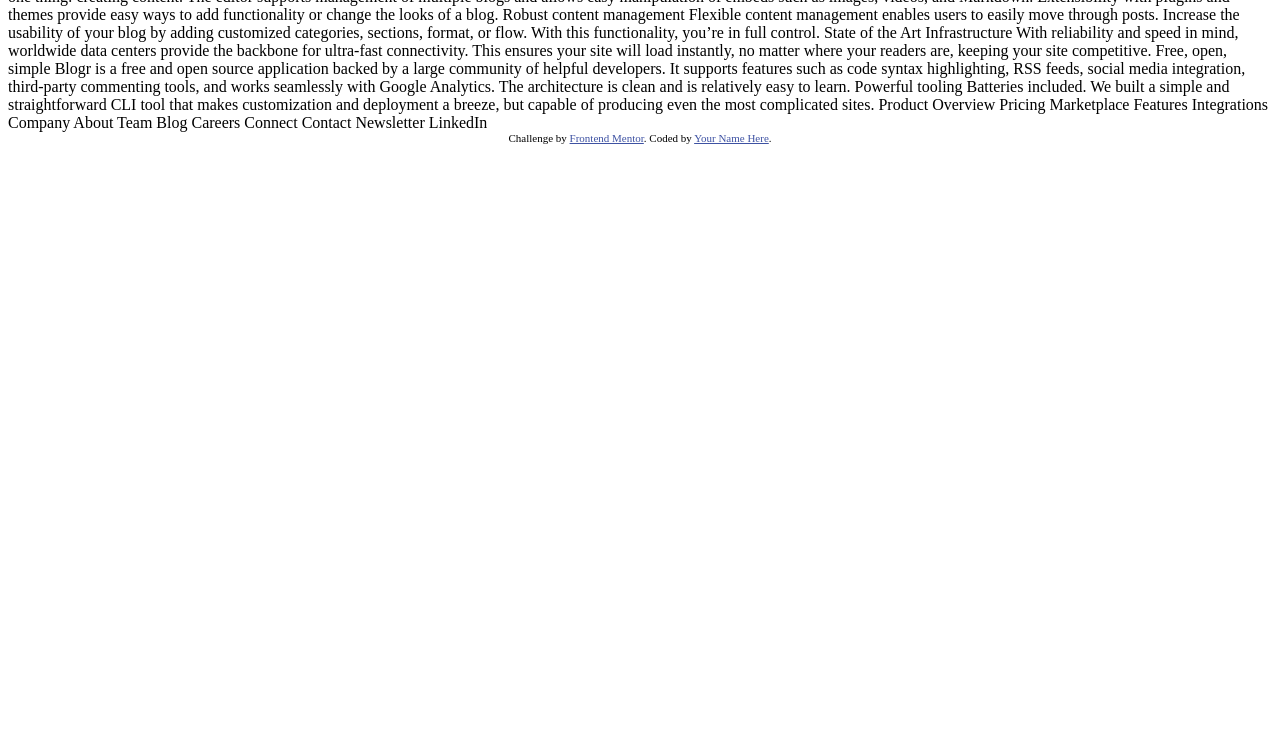
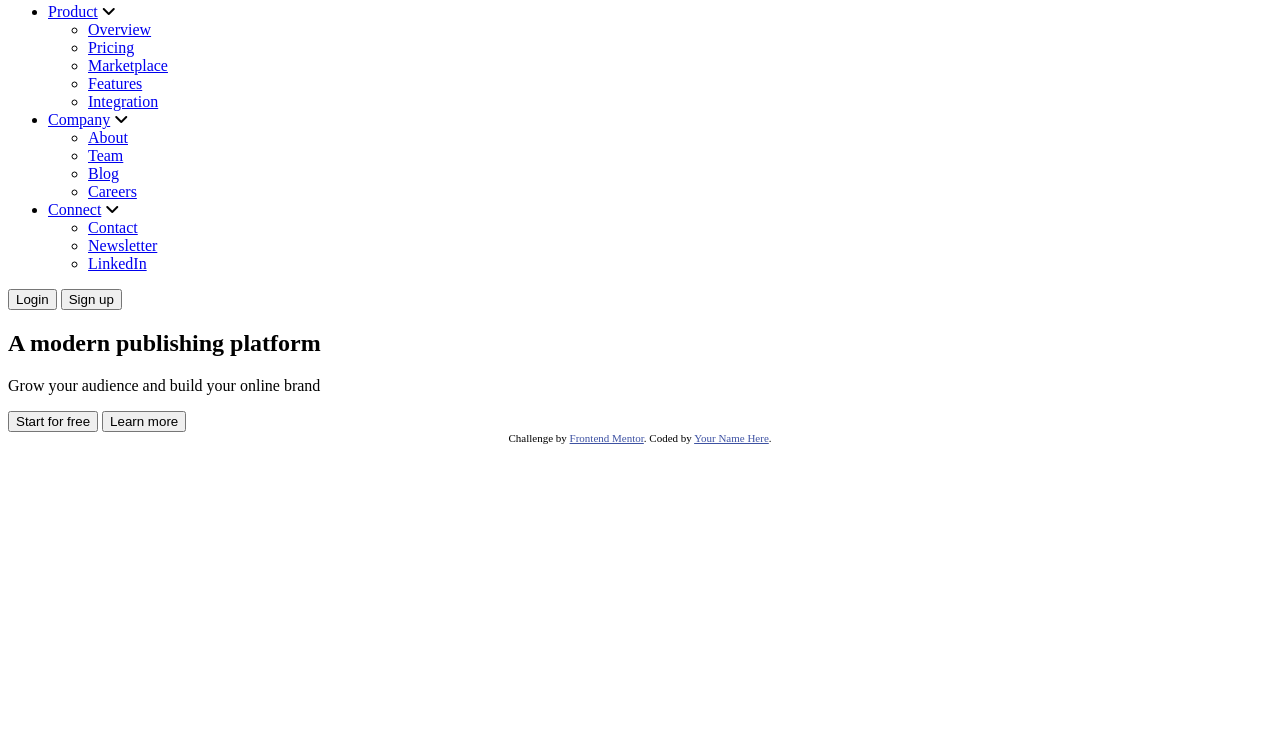
Before and after one commit to raymond-sikpojie/Blogr-Landing-Page, a plain HTML site: page index.html in a window 1280 px wide. Shown: the part 56-800 px from the top of the page. Drawn offline with Linux system fonts and the light colour scheme.

Commit message:
added html

```diff
--- a/index.html
+++ b/index.html
@@ -1,99 +1,94 @@
 <!DOCTYPE html>
 <html lang="en">
   <head>
-  <meta charset="UTF-8">
-  <meta name="viewport" content="width=device-width, initial-scale=1.0"> <!-- displays site properly based on user's device -->
+    <meta charset="UTF-8" />
+    <meta name="viewport" content="width=device-width, initial-scale=1.0" />
+    <!-- displays site properly based on user's device -->
 
-  <link rel="icon" type="image/png" sizes="32x32" href="./images/favicon-32x32.png">
+    <link
+      rel="icon"
+      type="image/png"
+      sizes="32x32"
+      href="./images/favicon-32x32.png"
+    />
 
     <title>Frontend Mentor | [Blogr]</title>
 
     <!-- Feel free to remove these styles or customise in your own stylesheet 👍 -->
     <style>
-    .attribution { font-size: 11px; text-align: center; }
-    .attribution a { color: hsl(228, 45%, 44%); }
+      .attribution {
+        font-size: 11px;
+        text-align: center;
+      }
+      .attribution a {
+        color: hsl(228, 45%, 44%);
+      }
     </style>
+    <script
+      src="https://kit.fontawesome.com/731e2a8dd9.js"
+      crossorigin="anonymous"
+    ></script>
   </head>
   <body>
-  Product
+    <main>
+      <section class="section-1">
+        <nav>
+          <h3>Blogr</h3>
+          <div class="menu-buttons">
+            <ul class="product">
+              <li class="product-btn">
+                <a href="#">Product</a>
+                <i class="fas fa-angle-down"></i>
+                <ul class="dropdown">
+                  <li><a href="#">Overview</a></li>
+                  <li><a href="#">Pricing</a></li>
+                  <li><a href="#">Marketplace</a></li>
+                  <li><a href="#">Features</a></li>
+                  <li><a href="#">Integration</a></li>
+                </ul>
+              </li>
+              <li class="product-btn">
+                <a href="#">Company</a>
+                <i class="fas fa-angle-down"></i>
+                <ul class="dropdown">
+                  <li><a href="#">About</a></li>
+                  <li><a href="#">Team</a></li>
+                  <li><a href="#">Blog</a></li>
+                  <li><a href="#">Careers</a></li>
+                </ul>
+              </li>
+              <li class="product-btn">
+                <a href="#">Connect</a>
+                <i class="fas fa-angle-down"></i>
+                <ul class="dropdown">
+                  <li><a href="#">Contact</a></li>
+                  <li><a href="#">Newsletter</a></li>
+                  <li><a href="#">LinkedIn</a></li>
+                </ul>
+              </li>
+            </ul>
+          </div>
 
-  Overview
-  Pricing
-  Marketplace
-  Features
-  Integrations
+          <div class="auth-buttons">
+            <button>Login</button>
+            <button>Sign up</button>
+          </div>
+        </nav>
 
-  Company
-
-  About
-  Team
-  Blog
-  Careers
-
-  Connect
-
-  Contact
-  Newsletter
-  LinkedIn
-
-  Login
-  Sign Up
-
-  A modern publishing platform
-  Grow your audience and build your online brand
-
-  Start for Free
-  Learn More
-
-  Designed for the future
-
-  Introducing an extensible editor
-  Blogr features an exceedingly intuitive interface which lets you focus on one thing: creating content.
-  The editor supports management of multiple blogs and allows easy manipulation of embeds such as images,
-  videos, and Markdown. Extensibility with plugins and themes provide easy ways to add functionality or
-  change the looks of a blog.
-
-  Robust content management
-  Flexible content management enables users to easily move through posts. Increase the usability of your blog
-  by adding customized categories, sections, format, or flow. With this functionality, you’re in full control.
-
-  State of the Art Infrastructure
-  With reliability and speed in mind, worldwide data centers provide the backbone for ultra-fast connectivity.
-  This ensures your site will load instantly, no matter where your readers are, keeping your site competitive.
-
-  Free, open, simple
-  Blogr is a free and open source application backed by a large community of helpful developers. It supports
-  features such as code syntax highlighting, RSS feeds, social media integration, third-party commenting tools,
-  and works seamlessly with Google Analytics. The architecture is clean and is relatively easy to learn.
-
-  Powerful tooling
-  Batteries included. We built a simple and straightforward CLI tool that makes customization and deployment a breeze, but
-  capable of producing even the most complicated sites.
-
-  Product
-
-  Overview
-  Pricing
-  Marketplace
-  Features
-  Integrations
-
-  Company
-
-  About
-  Team
-  Blog
-  Careers
-
-  Connect
-
-  Contact
-  Newsletter
-  LinkedIn
+        <h2>A modern publishing platform</h2>
+        <p>Grow your audience and build your online brand</p>
+        <div class="button__container">
+          <button>Start for free</button>
+          <button>Learn more</button>
+        </div>
+      </section>
+    </main>
 
     <div class="attribution">
-    Challenge by <a href="https://www.frontendmentor.io?ref=challenge" target="_blank">Frontend Mentor</a>.
-    Coded by <a href="#">Your Name Here</a>.
+      Challenge by
+      <a href="https://www.frontendmentor.io?ref=challenge" target="_blank"
+        >Frontend Mentor</a
+      >. Coded by <a href="#">Your Name Here</a>.
     </div>
   </body>
 </html>
```
Lines whose indentation alone changed are shown as unchanged.
